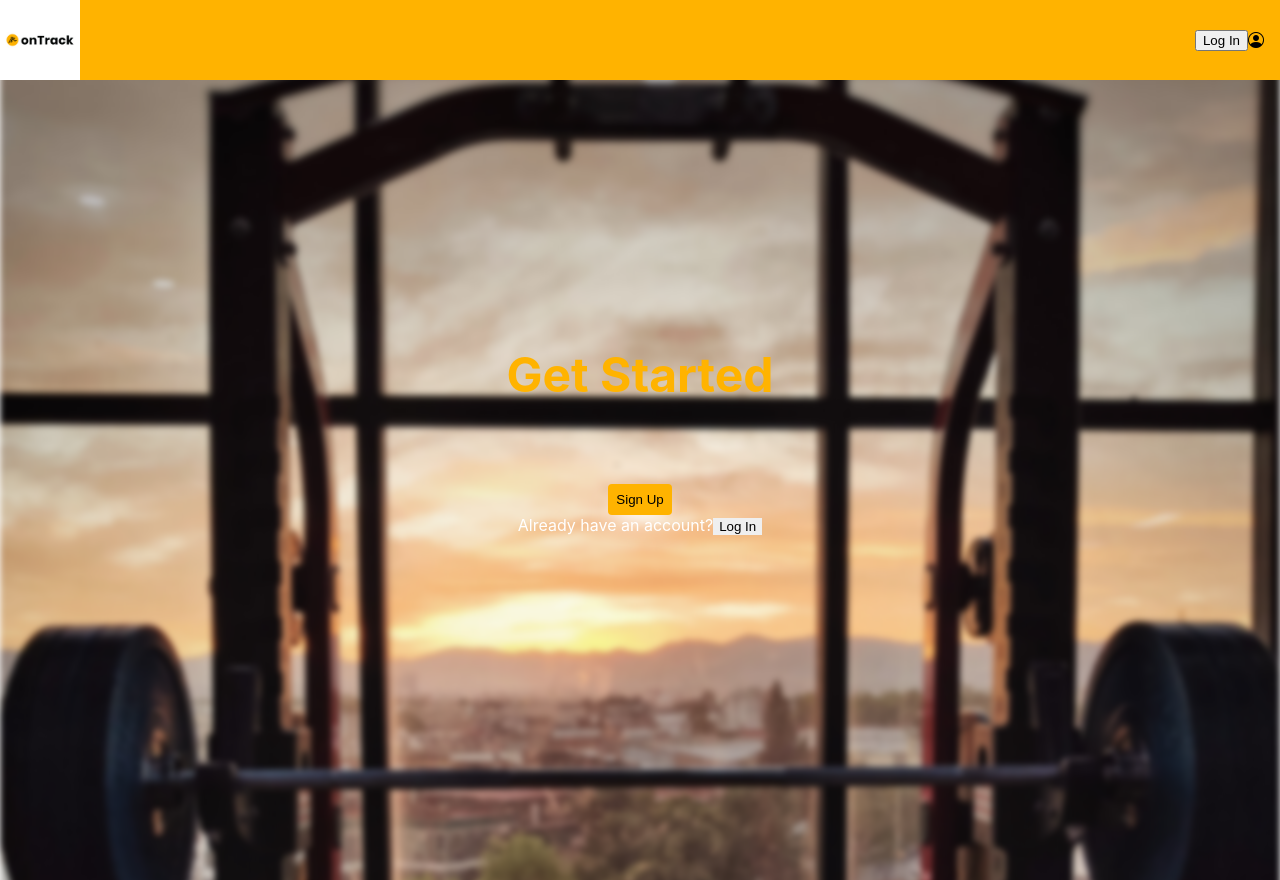
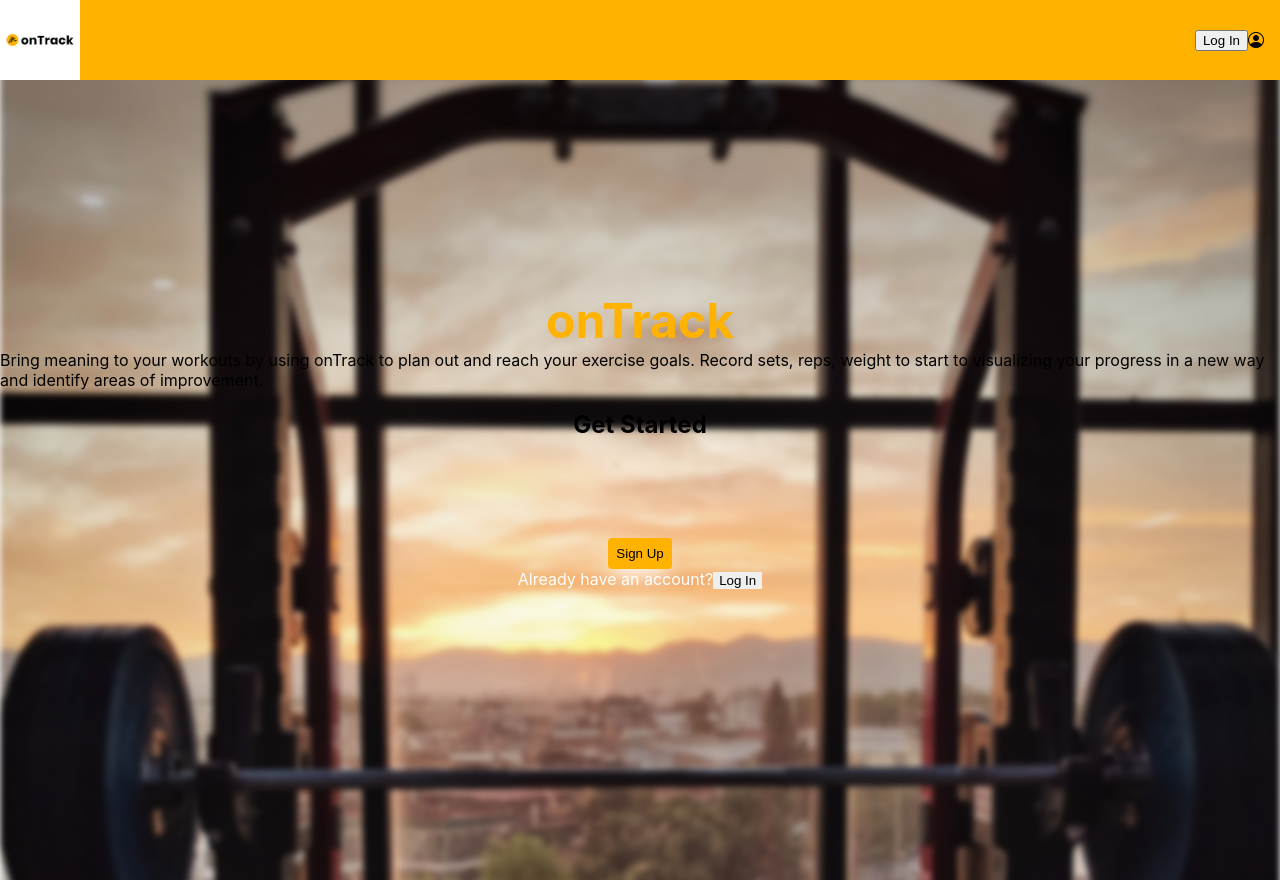
Before and after one commit to saphzheng/on-track__client, a React (Create React App) app: page / in a window 1280 px wide. Built offline with nearby package versions, Linux system fonts and the light colour scheme; the HTML template or start-up script is replaced by a standard one.

Commit message:
Add app description to landing

```diff
--- a/src/pages/Landing/Landing.js
+++ b/src/pages/Landing/Landing.js
@@ -18,7 +18,11 @@ const hero = () => {
     return (
         <Parallax className="landing" blur={3} bgImage={landingImage} strength={600}>
             <div className="hero__content">
-                <h1 className="hero__title">Get Started</h1>
+                <h1 className="hero__title">onTrack</h1>
+                <span className="hero__description">Bring meaning to your workouts by using onTrack to plan out and reach your exercise goals.
+                    Record sets, reps, weight to start to visualizing your progress in a new way and identify areas of improvement.
+                </span>
+                <h2 className="hero__subtitle">Get Started</h2>
                 <button className="hero__cta">Sign Up</button>
                 <div className="hero__secondary-cta">
                     <span className="hero__login-prompt">Already have an account?</span>
```
